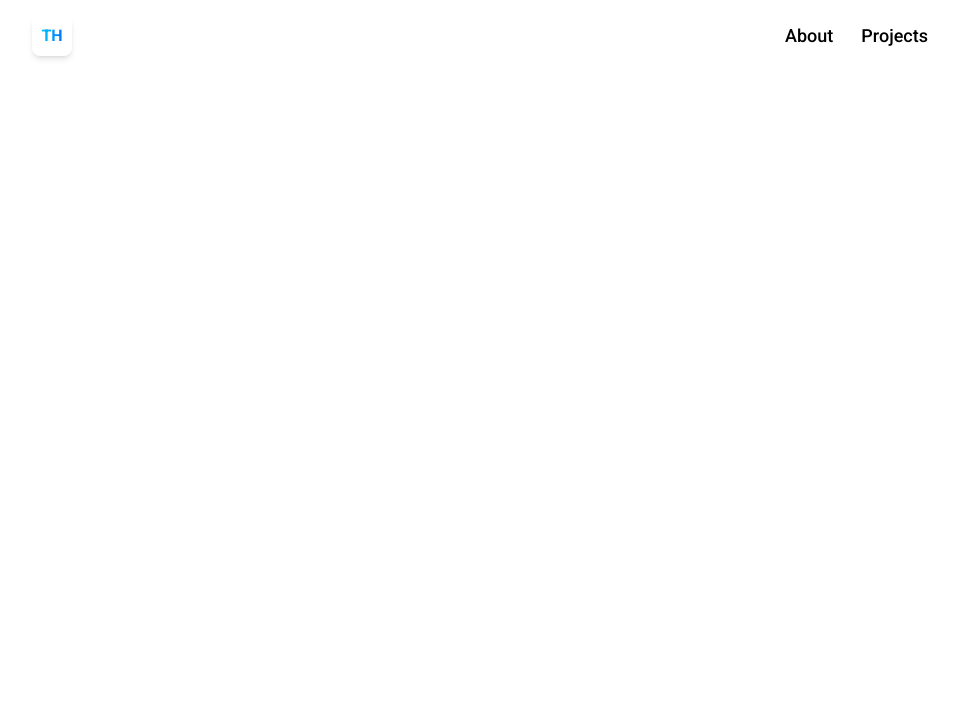
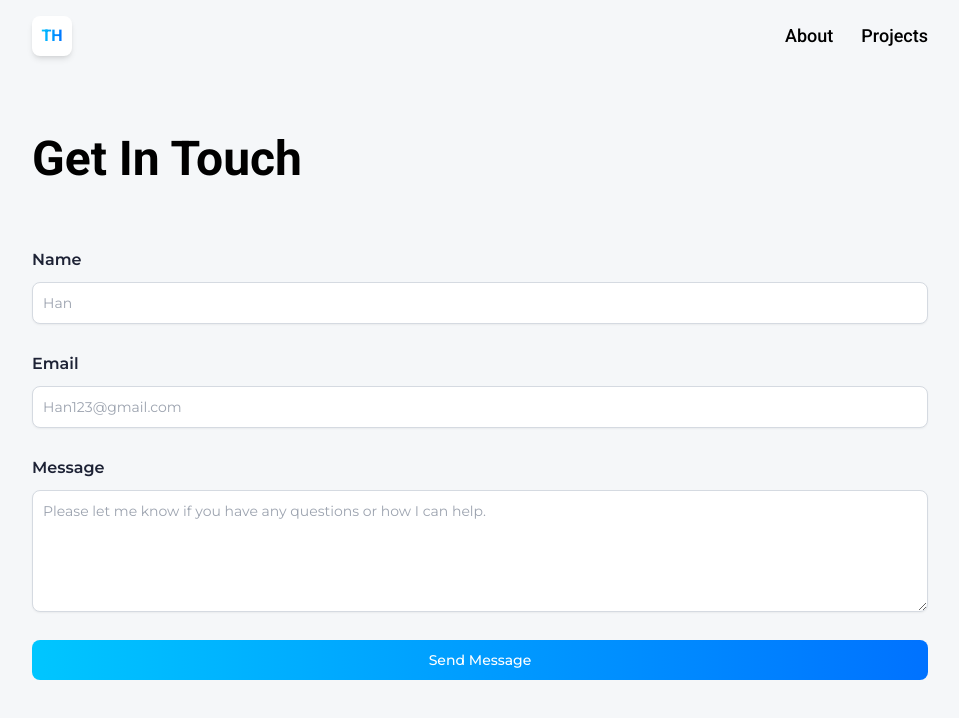
Before and after one commit to Hanhtunaung97/my_3D_portfolio, a React (Vite) app: page /contact in a window 1280 px wide. Before the commit this address had no page. Shown: the top 718 px of the page, without its empty margins (160-1119 px from the left). Built offline with nearby package versions, Linux system fonts and the light colour scheme.

Commit message:
contact form set up

```diff
--- a/package.json
+++ b/package.json
@@ -10,6 +10,7 @@
     "preview": "vite preview"
   },
   "dependencies": {
+    "@emailjs/browser": "^4.4.1",
     "@react-spring/three": "^9.7.4",
     "@react-three/drei": "^9.111.3",
     "@react-three/fiber": "^8.17.6",
--- a/src/App.jsx
+++ b/src/App.jsx
@@ -1,20 +1,20 @@
-import React from 'react'
-import { Route, Routes } from 'react-router-dom'
-import { NavbarComponents } from './components'
-import { AboutPages, HomePages,ProjectsPages } from './pages'
+import React from "react";
+import { Route, Routes } from "react-router-dom";
+import { NavbarComponents } from "./components";
+import { AboutPages, ContactPages, HomePages, ProjectsPages } from "./pages";
 
 const App = () => {
   return (
-    <main className=' bg-slate-300/20'>
-      <NavbarComponents/>
+    <main className=" bg-slate-300/20">
+      <NavbarComponents />
       <Routes>
-        <Route path='/' element={<HomePages/>} />
-        <Route path='/about' element={<AboutPages/>}/>
-        <Route path='/projects' element={<ProjectsPages/>}/>
-
+        <Route path="/" element={<HomePages />} />
+        <Route path="/about" element={<AboutPages />} />
+        <Route path="/projects" element={<ProjectsPages />} />
+        <Route path="/contact" element={<ContactPages />} />
       </Routes>
     </main>
-  )
-}
+  );
+};
 
-export default App
+export default App;
--- a/src/components/HomeInfo.components.jsx
+++ b/src/components/HomeInfo.components.jsx
@@ -14,28 +14,28 @@ const renderContent = {
   1: (
     <h1 className="sm:text-xl sm:leading-snug px-8 py-4 mx-5 text-white text-center neo-brutalism-blue ">
       Hola, I am{" "}
-      <span className=" font-semibold font-heading">Han Htunaung</span>👋🏾
+      <span className=" font-semibold font-heading">Han Htunaung</span> 👋🏾
       <br />
       <p className="text-white/70">A Front-End Developer from Malaysia</p>
     </h1>
   ),
   2: (
     <InfoBox
-      text="Graduated from Computer University of Mandalay from Burma with a B.Sc. in Computer Science"
+      text="Graduated from Computer University of Mandalay from Burma with a B.Sc. in Computer Science 🎓"
       link="/about"
       btnText="Read More"
     />
   ),
   3: (
     <InfoBox
-      text="Involved and implemented many projects using React, Next.js, and Tailwind CSS.Want to explore? "
+      text="Involved and implemented many projects using React, Next.js, and Tailwind CSS.Want to explore? 🔎"
       link="/projects"
       btnText="Visit my Portfolio"
     />
   ),
   4: (
     <InfoBox
-      text="Looking for a Front-End Developer position within the web development industry?Please contact me!"
+      text="Looking for a Front-End Developer position within the web development industry?Please contact me! 📧"
       link="/contact"
       btnText="Contact Me"
     />
--- a/src/index.css
+++ b/src/index.css
@@ -27,11 +27,11 @@ body:has(.card[data-color="green"]:hover) {
   }
 
   .head-text {
-    @apply sm:text-5xl text-3xl font-semibold sm:leading-snug font-poppins;
+    @apply sm:text-5xl text-3xl font-semibold sm:leading-snug font-heading;
   }
 
   .subhead-text {
-    @apply font-semibold sm:text-3xl text-xl relative font-poppins;
+    @apply font-semibold sm:text-3xl text-xl relative font-heading;
   }
 
   .blue-gradient_text {
--- /dev/null
+++ b/src/pages/Contact.pages.jsx
@@ -0,0 +1,122 @@
+import React, { useRef, useState } from "react";
+import emailjs from "@emailjs/browser";
+const ContactPages = () => {
+  const formRef = useRef(null);
+  const [form, setForm] = useState({
+    name: "",
+    email: "",
+    message: "",
+  });
+  const [isSent, setIsSent] = useState(false);
+  const handleChange = (e) => {
+    setForm({ ...form, [e.target.name]: e.target.value });
+  };
+  const handleFocus = (e) => {};
+  const handleBlur = (e) => {};
+  const handleSubmit = (e) => {
+    e.preventDefault();
+    setIsSent(true);
+    emailjs
+      .send(
+        import.meta.env.VITE_APP_EMAILJS_SERVICE_ID,
+        import.meta.env.VITE_APP_EMAILJS_TEMPLATE_ID,
+        {
+          from_name: form.name,
+          to_name: "Han Htunaung",
+          from_email: form.email,
+          to_email: "littlehanhtunaung97@gmail.com",
+          message: form.message,
+        },
+        import.meta.env.VITE_APP_EMAILJS_PUBLIC_KEY
+      )
+      .then(() => {
+        setIsSent(false);
+        setForm({
+          name: "",
+          email: "",
+          message: "",
+        });
+      })
+      .catch((e) => {
+        setIsSent(false);
+        console.log(e);
+      });
+  };
+  return (
+    <section className="flex flex-col lg:flex-row max-container relative">
+      <div className="flex flex-col flex-1  min-w-[50%]">
+        <h1 className=" head-text">Get In Touch</h1>
+        <form
+          className="flex flex-col gap-7 mt-14 w-full "
+          onSubmit={handleSubmit}
+        >
+          <div>
+            <label htmlFor="name" className=" font-semibold text-black-500">
+              Name
+            </label>
+            <input
+              type="text"
+              name="name"
+              id="name"
+              required
+              className="input disabled:opacity-60 disabled:pointer-events-none"
+              placeholder="Han"
+              value={form.name}
+              onChange={handleChange}
+              onFocus={handleFocus}
+              onBlur={handleBlur}
+              disabled={isSent}
+            />
+          </div>
+          <div>
+            <label htmlFor="email" className=" font-semibold text-black-500">
+              Email
+            </label>
+            <input
+              type="email"
+              name="email"
+              id="email"
+              required
+              className="input disabled:opacity-60 disabled:pointer-events-none"
+              placeholder="Han123@gmail.com"
+              value={form.email}
+              onChange={handleChange}
+              onFocus={handleFocus}
+              onBlur={handleBlur}
+              disabled={isSent}
+            />
+          </div>
+          <div>
+            <label htmlFor="message" className=" font-semibold text-black-500">
+              Message
+            </label>
+            <textarea
+              rows={5}
+              name="message"
+              id="message"
+              required
+              className="textarea disabled:opacity-60 disabled:pointer-events-none"
+              placeholder="Please let me know if you have any questions or how I can help."
+              value={form.message}
+              onChange={handleChange}
+              onFocus={handleFocus}
+              onBlur={handleBlur}
+              disabled={isSent}
+            />
+          </div>
+          <button
+            disabled={isSent}
+            className="btn disabled:opacity-60 disabled:pointer-events-none"
+            type="submit"
+            onFocus={handleFocus}
+            onBlur={handleBlur}
+          >
+            {isSent ? "Sending..." : "Send Message"}
+          </button>
+        </form>
+      </div>
+    </section>
+  );
+};
+
+export default ContactPages;
--- a/src/pages/index.js
+++ b/src/pages/index.js
@@ -1,3 +1,4 @@
 export {default as HomePages} from './Home.pages';
 export {default as AboutPages} from './About.pages';
 export {default as ProjectsPages} from './Projects.pages'
+export {default as ContactPages} from './Contact.pages'
```
Also changed, not shown: 1 other file (tests, documents, lock files or other folders).
